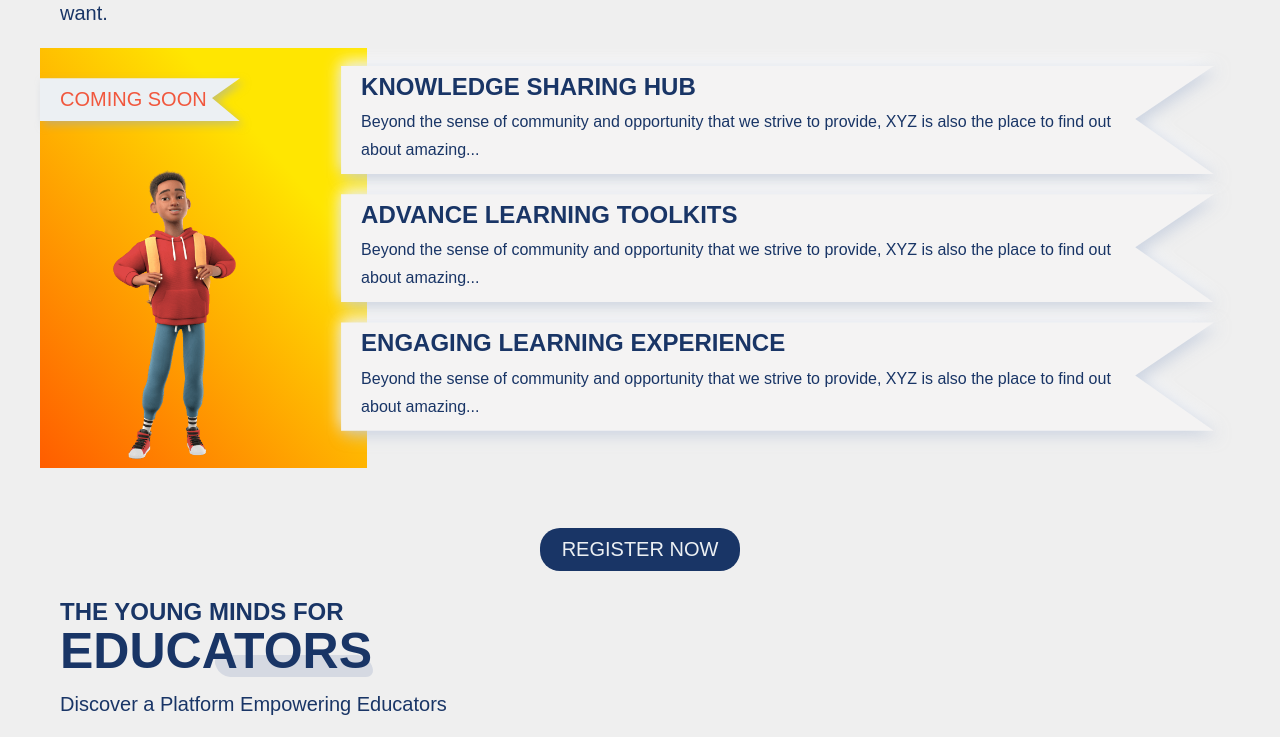
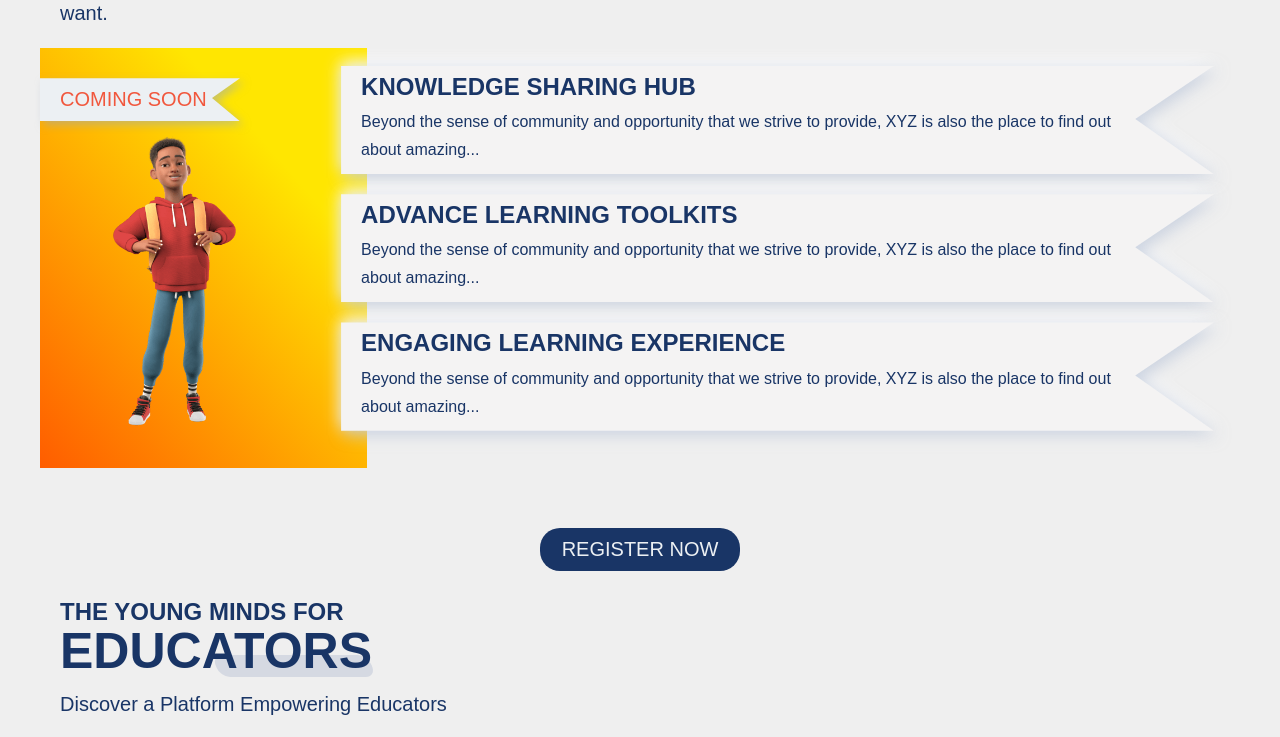
Before and after one commit to TeamProgrammer005/The-Young-Minds, a React (Create React App) app: page /homeblog in a window 1280 px wide. Shown: the part 1020-1757 px from the top of the page. Built offline with nearby package versions, Linux system fonts and the light colour scheme.

Commit message:
some image not showing error fix

```diff
--- a/src/Home/homeblog.css
+++ b/src/Home/homeblog.css
@@ -33,7 +33,6 @@ max-width: 1200px;
     max-width: 100%;
     height: 80%;
     margin: auto;
-    transform: translateY(10%);
 }
 .blogBody .comingSoon{
     margin-top: 30px;
@@ -114,7 +113,6 @@ max-width: 1200px;
         height: 350px;
     }
     .blogBody .blogImg img{
-        transform: translateY(5%);
     }
     .blogDesc h4{
         font-size: 18px;
@@ -142,7 +140,6 @@ max-width: 1200px;
         padding: 10px 20px;
     }
     .blogBody .blogImg img{
-        transform: translateY(0%);
         width: 60%;
         margin: 0 20%;
     }
--- a/src/Home/homeblog.json
+++ b/src/Home/homeblog.json
@@ -60,7 +60,7 @@
         "desc1": "Beyond the sense of community and opportunity that we strive to provide, XYZ is also the place to find out about amazing...",
         "desc2": "Beyond the sense of community and opportunity that we strive to provide, XYZ is also the place to find out about amazing...",
         "desc3": "Beyond the sense of community and opportunity that we strive to provide, XYZ is also the place to find out about amazing...",
-        "img": "img/saly-10.png",
+        "img": "img/inst_and_class.png",
         "bgclass": "bg_5",
         "link": "/"
     }
```
Also changed, not shown: public/img/inst_and_class.png (renamed from public/img/Saly-10.png).
